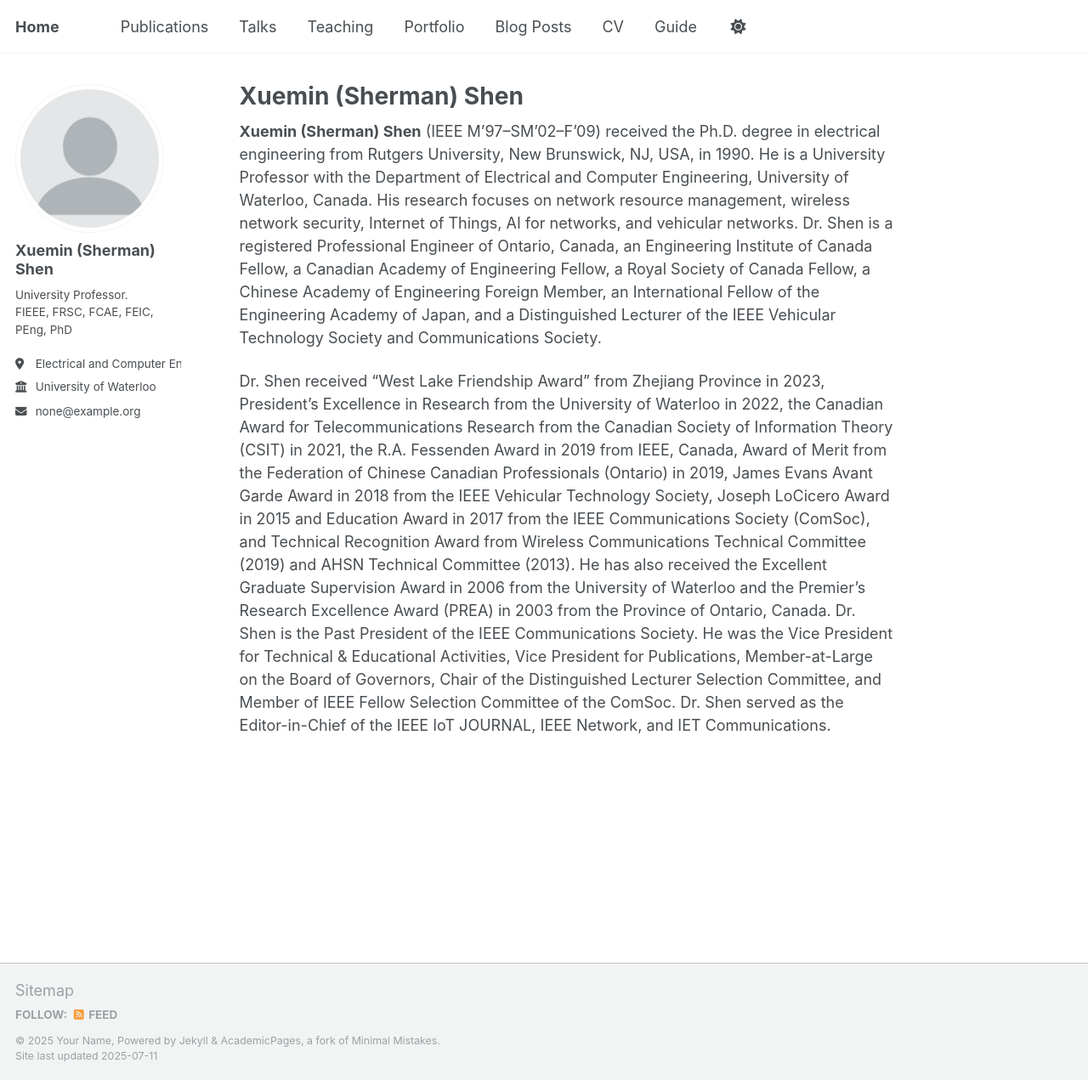
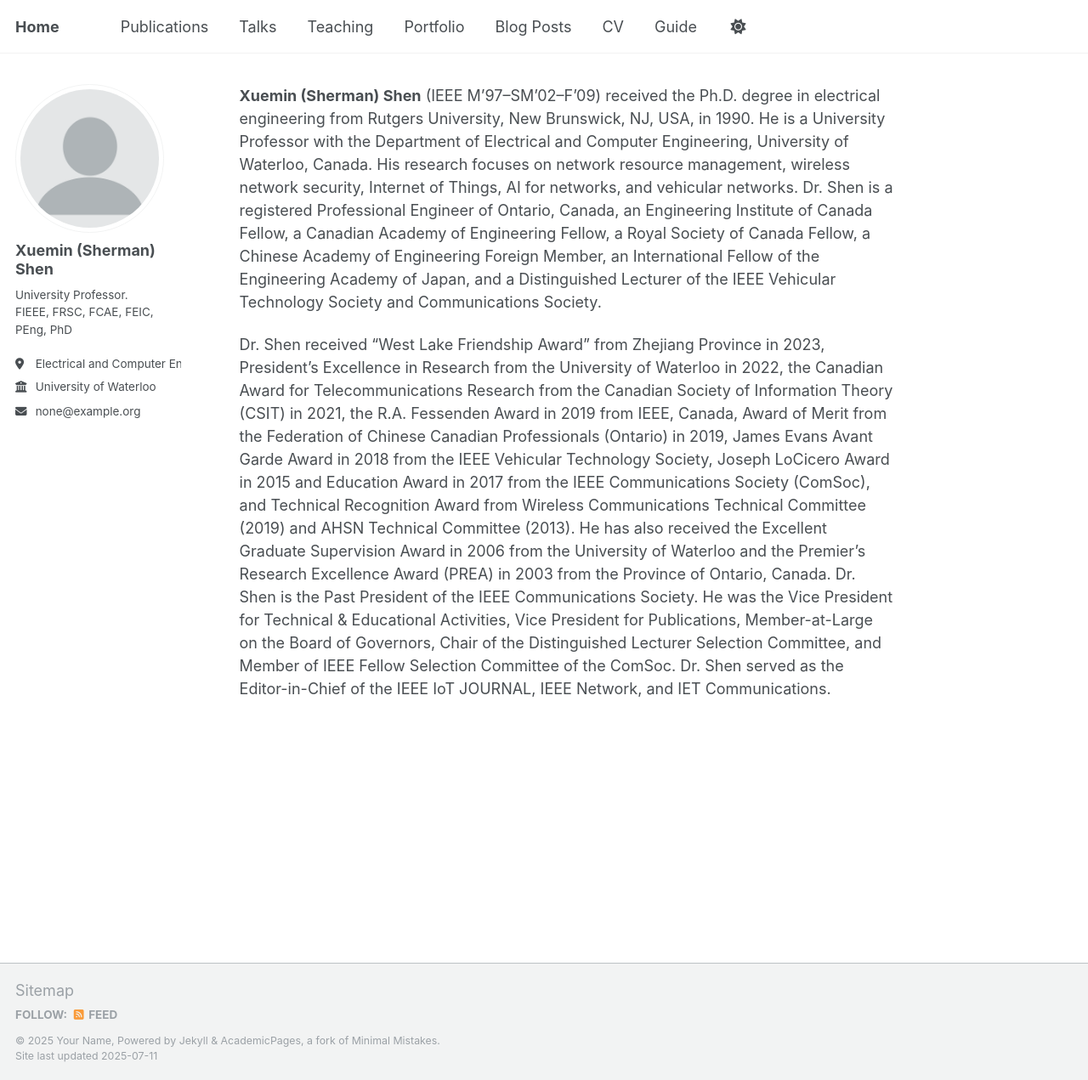
Before and after one commit to m64he/sshen, a Jekyll site: the page built from _pages/about.md, in a window 1280 px wide and 1271 px high. Shown: the whole window at 85% size. Built offline with Jekyll 4.4.1, drawn with Linux system fonts in a browser that asks for light colours; a script that is not in the unit is left out; some of the changed lines change nothing that is shown.

Commit message:
Update about.md

```diff
--- a/_pages/about.md
+++ b/_pages/about.md
@@ -1,6 +1,6 @@
 ---
 permalink: /
-title: "Xuemin (Sherman) Shen"
+# title: "Xuemin (Sherman) Shen"
 author_profile: true
 redirect_from:
   - /about/
```
